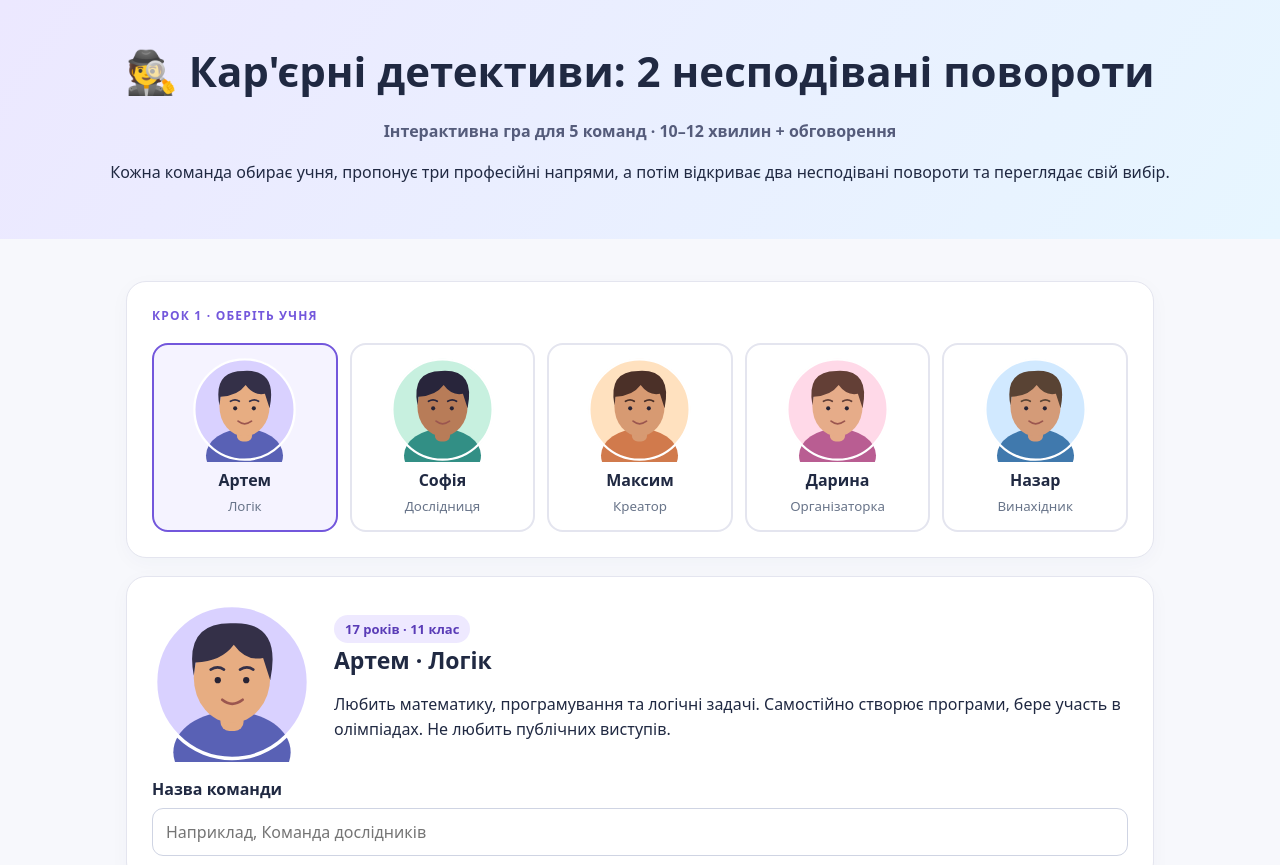
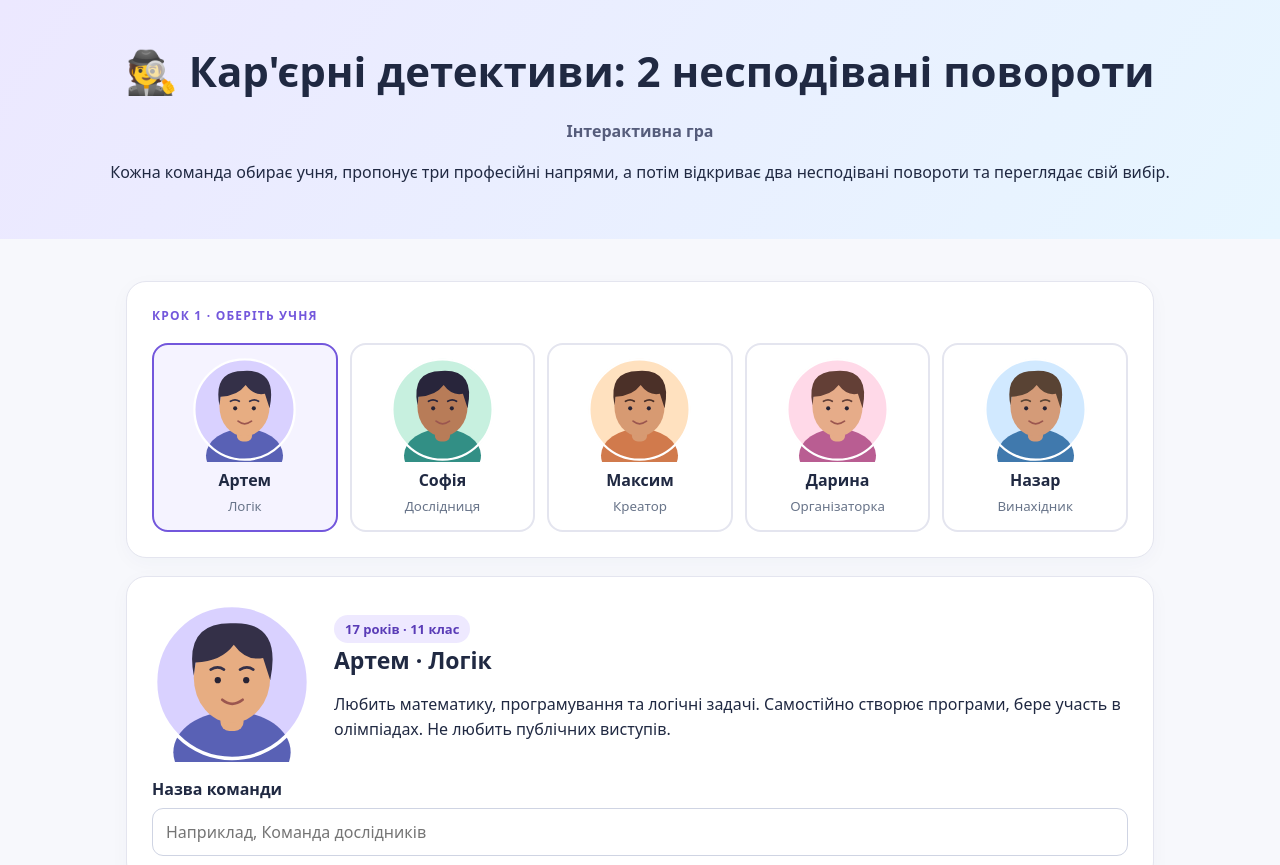
Before and after one commit to oksanapas/dystosvita, a plain HTML site: page profilna/detective.html in a window 1280 px wide. Shown: the top 865 px of the page. Drawn offline with Linux system fonts and the light colour scheme.

Commit message:
Update detective.html

```diff
--- a/profilna/detective.html
+++ b/profilna/detective.html
@@ -89,7 +89,7 @@ footer { text-align:center; padding:25px; color:var(--muted); }
 <body>
 <header>
   <h1>🕵️ Кар'єрні детективи: 2 несподівані повороти</h1>
-  <p class="subtitle">Інтерактивна гра для 5 команд · 10–12 хвилин + обговорення</p>
+  <p class="subtitle">Інтерактивна гра</p>
   <p>Кожна команда обирає учня, пропонує три професійні напрями, а потім відкриває два несподівані повороти та переглядає свій вибір.</p>
 </header>
 
```
